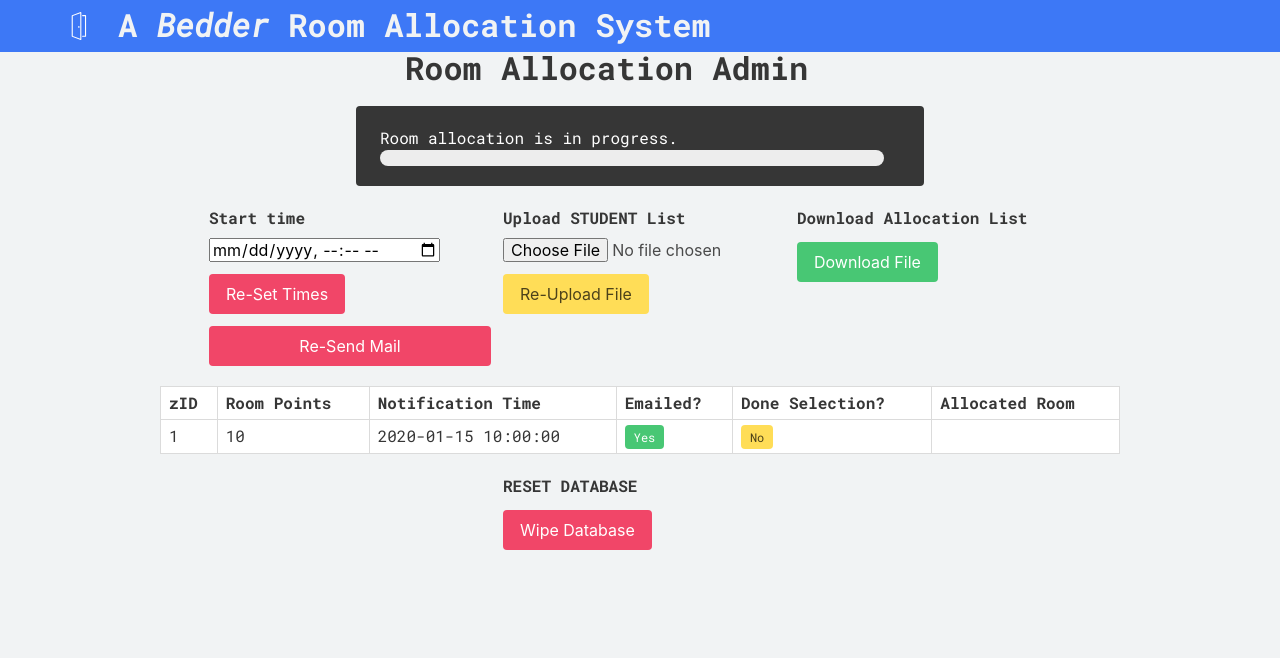
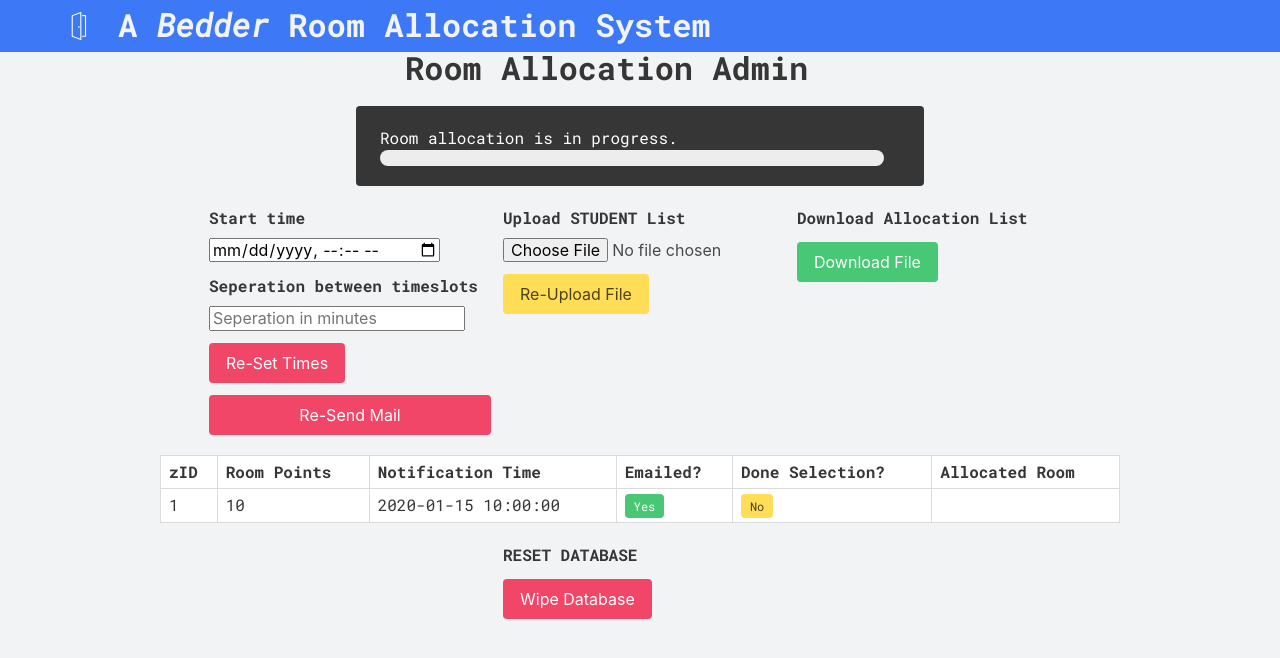
Before and after one commit to Baxter-College/College-Room-Allocation, a Flask app: template templates/admin.html in a window 1280 px wide. Shown: the top 658 px of the page. Run offline with Flask 2, Linux system fonts and the light colour scheme; the template is opened without the code that fills it: most values are stand-ins (such as "Sample title", 1, 10 or a date in 2020); parts of the project's set-up code (start-up, migrations or seed data) failed here and were passed over; some libraries are stand-ins or nearby versions.

Commit message:
Changes time to allow for variable seperation

```diff
--- a/app.py
+++ b/app.py
@@ -91,7 +91,8 @@ def admin():
         form = request.form
         if (form["submit"] == "Begin Time Setting" or form["submit"] == "Re-Set Times" ):
             date = form['starttime']
-            createAccessTimes(str(date))
+            seperation = form['timeSeperation']
+            createAccessTimes(str(date), int(seperation))
             @after_this_request
             def refreshData(response):
                 updateData()
--- a/people.py
+++ b/people.py
@@ -114,8 +114,7 @@ def calculatePercentageAllocated():
     return (assigned/total * 100)
 
 # takes a startTime string in format "10:30AM 12/11/2019"
-def createAccessTimes(startTime):
-    seperationMinutes = 30
+def createAccessTimes(startTime, seperationMinutes=30):
     def addTime(currDate, addMinutes):
         dayStart = "09:00AM"
         dayEnd = "10:00PM"
--- a/templates/admin.html
+++ b/templates/admin.html
@@ -26,6 +26,12 @@ block content %}
         <label for="starttime" class="label">Start time</label>
         <div class="control">
           <input type="datetime-local" name="starttime" id="" />
+        </div>
+      </div>
+      <div class="field">
+        <label for="timeSeperation" class="label">Seperation between timeslots</label>
+        <div class="control">
+          <input type="number" name="timeSeperation" placeholder="Seperation in minutes" />
         </div>
       </div>
       <div class="field">
@@ -208,7 +214,9 @@ block content %}
 
 <script>
   // Check percentage allocated
-  setInterval(function() {
+  var maxSeconds = 500;
+  var currSeconds = 0;
+  var updateAllocateBar = setInterval(function() {
     fetch("/admin/allocated")
       .then(res => {
         return res.json();
@@ -219,6 +227,10 @@ block content %}
           .getElementById("progressBar")
           .setAttribute("value", res["allocated"]);
       });
+
+      currSeconds += 10
+      if (currSeconds > maxSeconds) clearInterval(updateAllocateBar);
+
   }, 10000);
 
   function checkBeforeDBWipe(){
```
